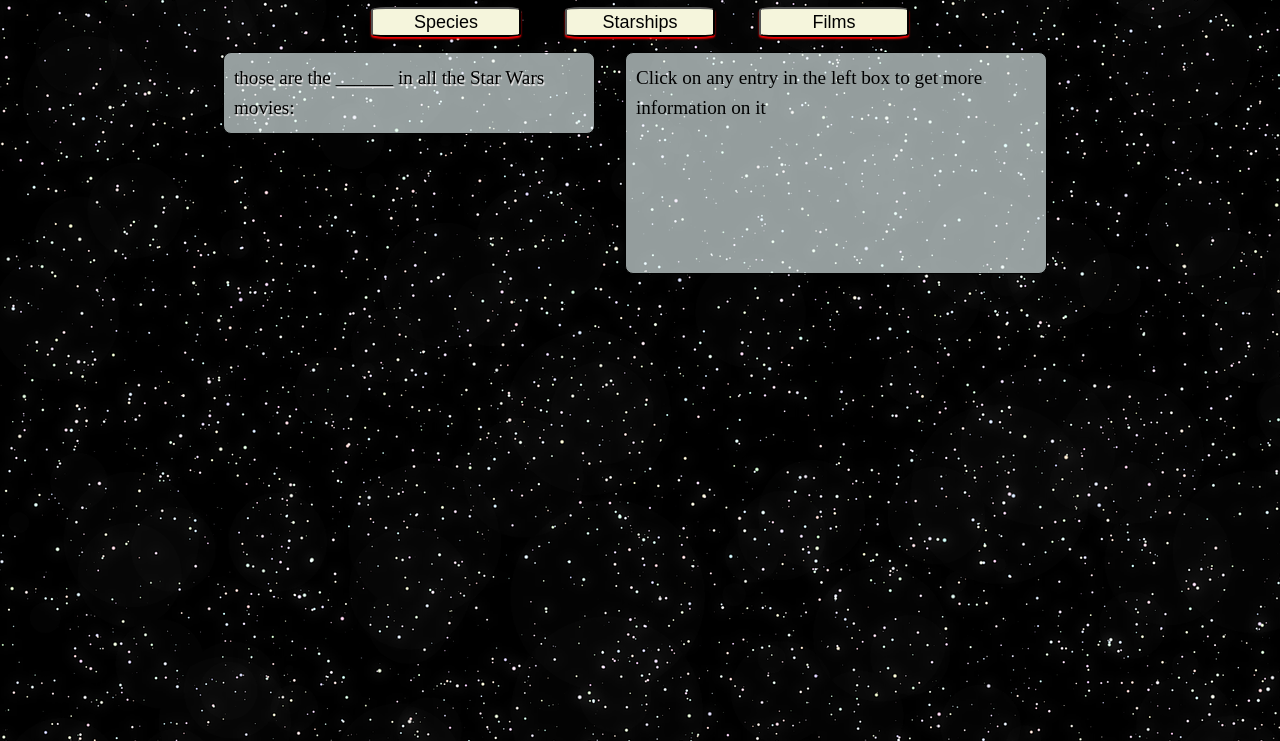
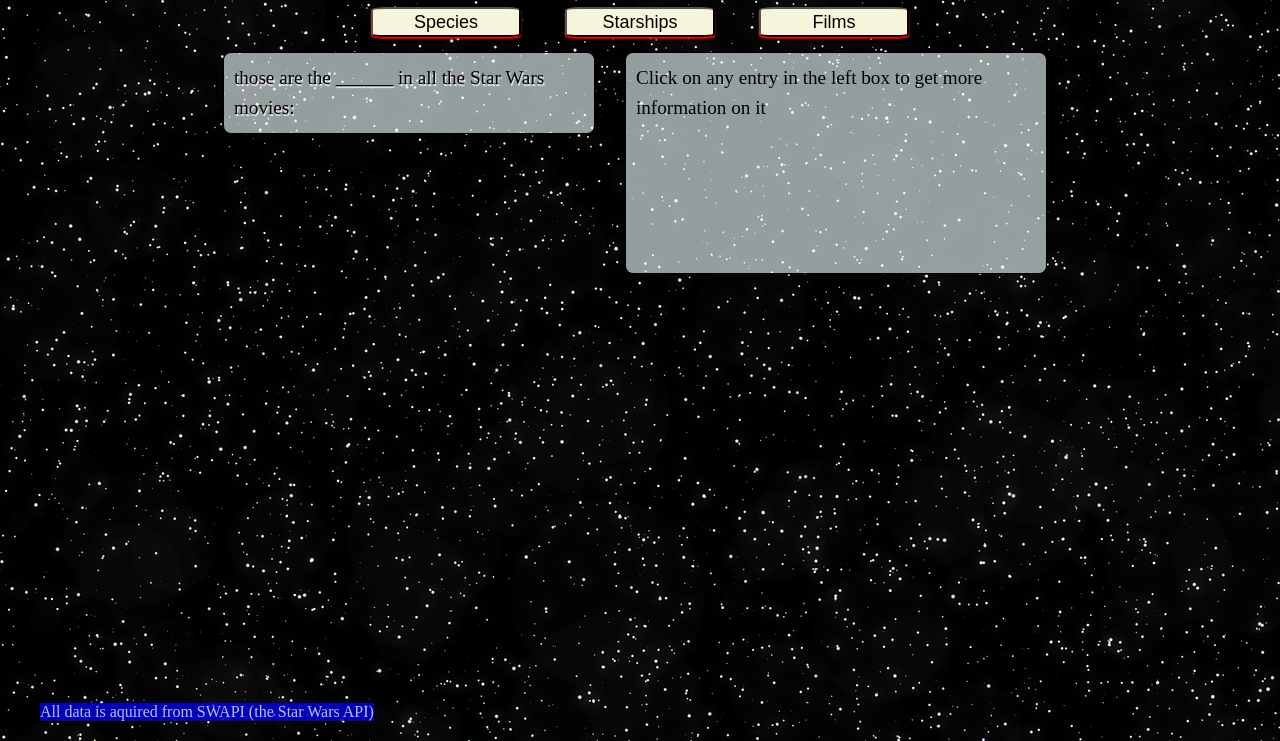
Before and after one commit to tamird84/starwarsAPI, a plain HTML site: page index.html in a window 1280 px wide. Shown: the part 59-800 px from the top of the page. Drawn offline with Linux system fonts and the light colour scheme.

Commit message:
Update index.html

```diff
--- a/index.html
+++ b/index.html
@@ -88,6 +88,14 @@
             80% {transform: translateX(-2px);}
             100% {transform: translateX(4px);}
         }
+
+        #swapi {
+            background-color: rgba(0, 0, 255, 0.708);
+            position: absolute;
+            bottom: 20px;
+            left: 40px;
+            color: rgba(255, 255, 255, 0.733);
+        }
     </style>
 </head>
 <body>
@@ -102,6 +110,8 @@
     </div>
 
     <div id="extended">Click on any entry in the left box to get more information on it</div>
+
+    <div id="swapi">All data is aquired from SWAPI (the Star Wars API)</div>
 
 <script>
 
```
